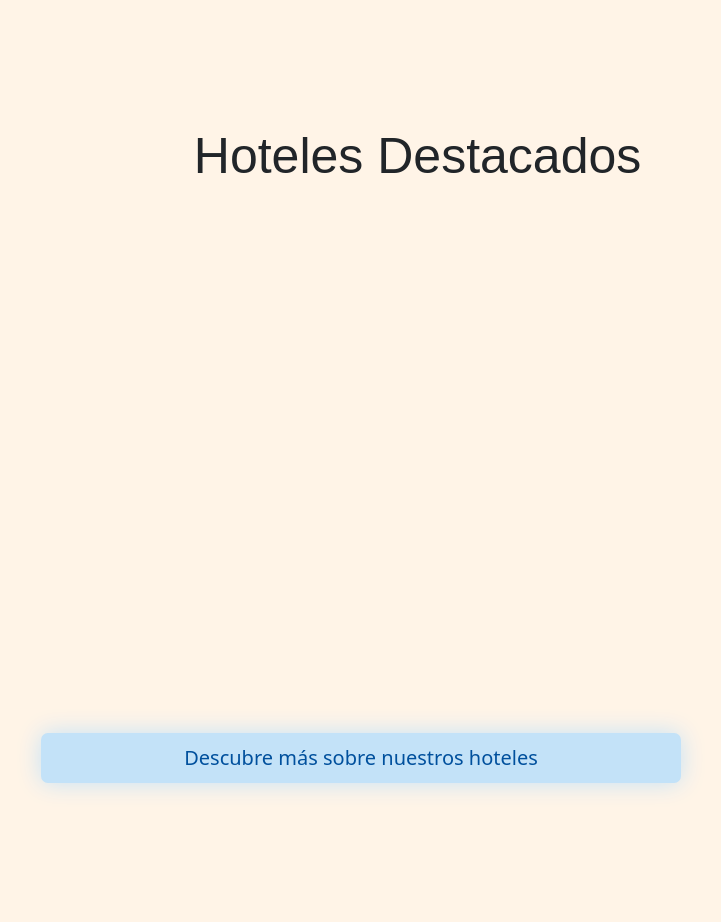
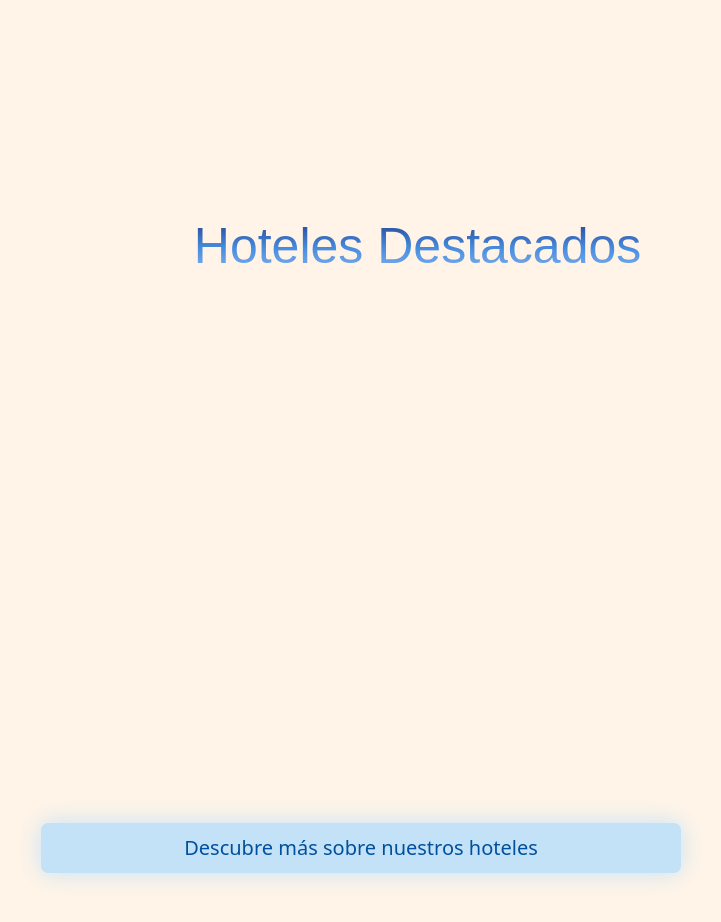
Before and after one commit to paulolopez08/TPdisney-lopez_sued_silvaylapiz_perez_luccesie, a website: page index.html in a window 1280 px wide. Shown: the part 1480-2402 px from the top of the page, without its empty margins (279-1000 px from the left). Drawn offline with nearby package versions, Linux system fonts and the light colour scheme; a web font is replaced by a local one.

Commit message:
correcion titulo hoteles

```diff
--- a/scss/main.scss
+++ b/scss/main.scss
@@ -180,8 +180,16 @@
     margin: 0;
     padding: 0;
     font-family: 'WaltographRegular', sans-serif;
+
+    background: linear-gradient( to top, $colorCeleste1, #4A90E2, #1E3A8A);
+    color: transparent;
+    background-clip: text;
+    -webkit-background-clip: text;
+    margin-top: 90px;
+
     h1{
         font-size: 50px;
+
     }
 
 }
```
Also changed, not shown: css/main.css.
